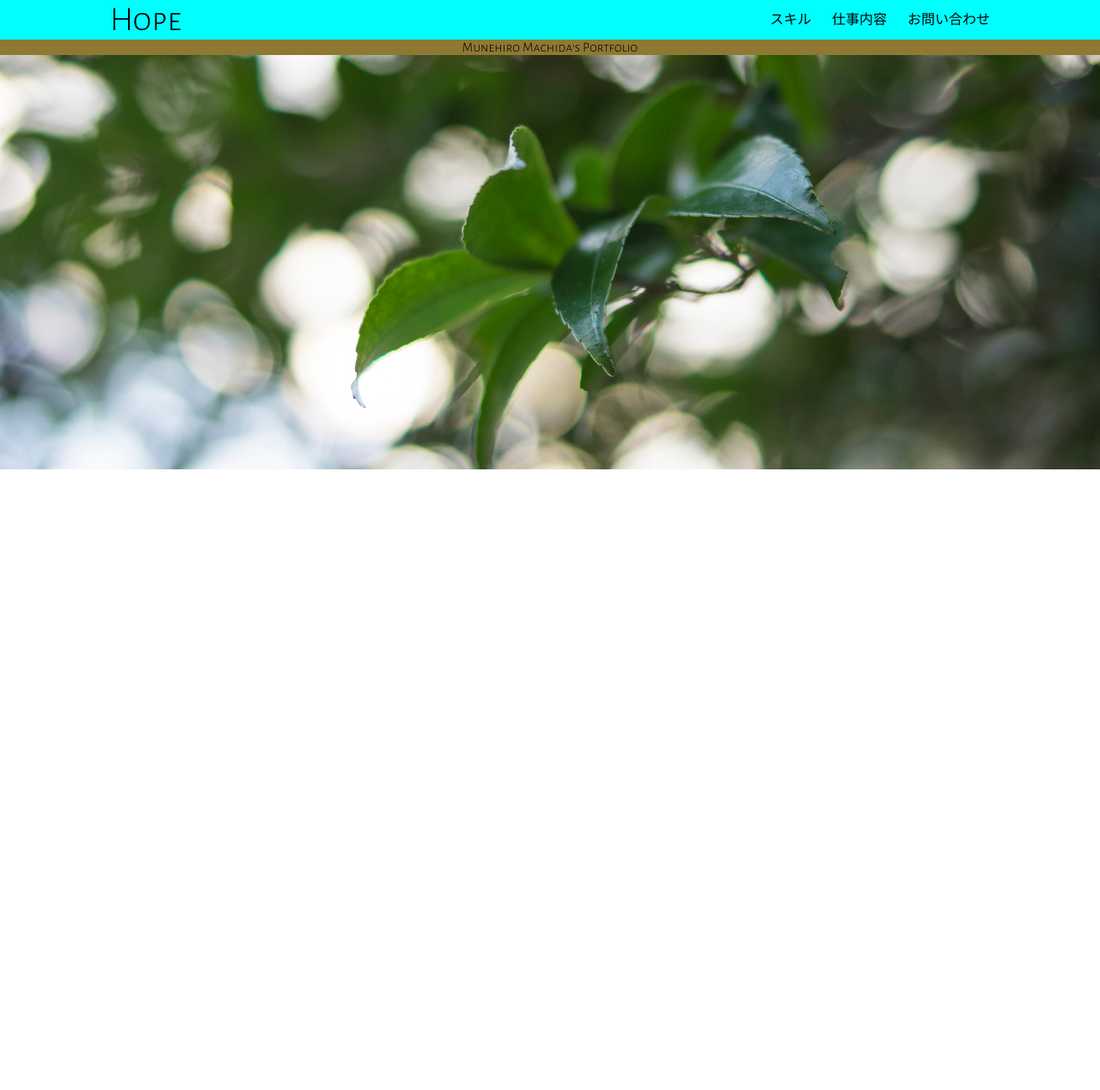
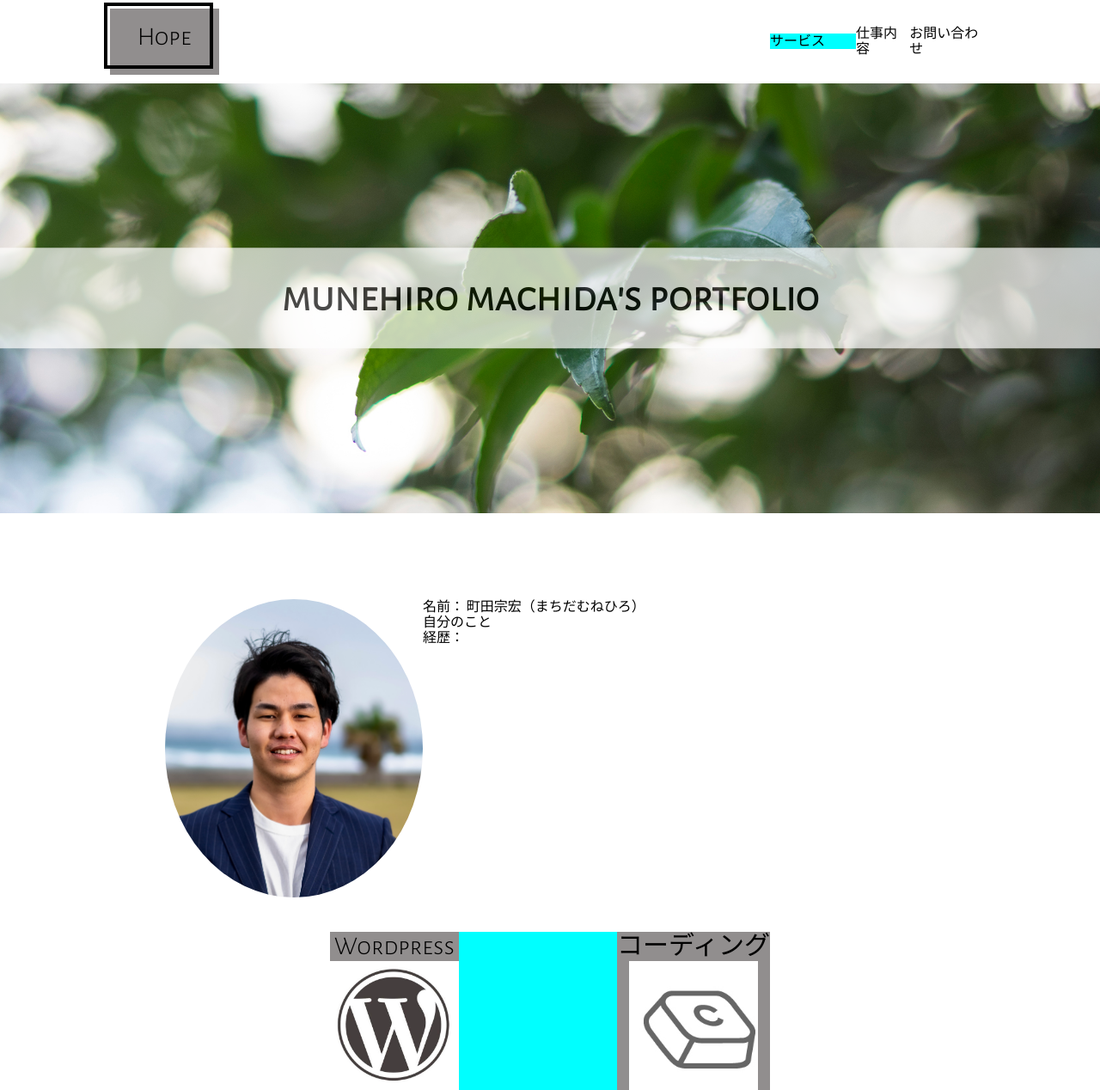
Before and after one commit to MunehiroMachida/self-introduction, a plain HTML site: page index.html in a window 1280 px wide. Shown: the whole page at 86% size. Before the commit the page ends 800 px from the top, so only its background shows below. Drawn offline with Linux system fonts and the light colour scheme.

Commit message:
画像いれ

```diff
--- a/index.html
+++ b/index.html
@@ -17,7 +17,7 @@
         <div class="header-box">
             <h1>Hope</h1>
             <div class="header-menu">
-                <p class="skill"><a href="">スキル</a></p>
+                <p class="service"><a href="">サービス</a></p>
                 <p class="work"><a href="">仕事内容</a></p>
                 <p class="inquiry"><a href="">お問い合わせ</a></p>
             </div>
@@ -25,11 +25,32 @@
     </header>
     <main>
         <div class="fv">
-            <div class="fv-title">Munehiro Machida's Portfolio</div>
+            <div class="fv-title">munehiro machida's portfolio</div>
 
             <!-- <img src="./img/photo0000-3900.jpg" alt=""> -->
         </div>
 
+        <div class="profile">
+            <p class="my-img">
+                <img src="./img/myimg.jpg" alt="">
+            </p>
+            <div class="my-txt">
+                <p class="name">名前： 町田宗宏（まちだむねひろ）</p>
+                <p>自分のこと</p>
+                <p>経歴：</p>
+            </div>
+        </div>
+
+        <div class="service">
+            <div class="service-box">
+                <p class="service-title">Wordpress</p>
+                <p><img src="./img/wordpress.jpg" alt=""></p>
+            </div>
+            <div class="service-box">
+                <p class="service-title">コーディング</p>
+                <p><img src="./img/icon_service03.jpg" alt=""></p>
+            </div>
+        </div>
     </main>
     <footer></footer>
 </body>
--- a/style.scss
+++ b/style.scss
@@ -4,7 +4,7 @@ body{
 }
 
 .header{
-    background-color: aqua;
+    background-color: #ffffff;
     .header-box{
         display: flex;
         align-items: center;
@@ -13,8 +13,21 @@ body{
         margin: 0 auto;
 
         h1{
-            font-size: 40px;
+            font-size: 30px;
+            position: relative;
+            padding: 1rem 2rem calc(1rem + 10px);
+            background-color: #918e8e;
+            margin: 10px 0;
         }
+        h1:before {
+            position: absolute;
+            top: -7px;
+            left: -7px;
+            width: 100%;
+            height: 100%;
+            content: '';
+            border: 4px solid #000;
+          }
         .header-menu{
             width: 25%;
             display: flex;
@@ -30,8 +43,58 @@ body{
     background-size: cover;
     background-position: center;
     height: 500px;
+    position: relative;
+    margin-bottom: 100px;
     .fv-title{
-        background-color: rgb(143, 121, 50);
+        background-color: #ffffff;
+        opacity: 0.7;
         text-align: center;
+        position: absolute;
+        width: 100%;
+        padding: 30px 0;
+        font-size: 50px;
+        font-weight: bold;
+        top: 50%;
+        left: 50%;
+        transform: translate(-50%, -50%);
+        -webkit-transform: translate(-50%, -50%);
+        -ms-transform: translate(-50%, -50%);
+    }
+
+
+}
+.profile{
+    display: flex;
+    width: 70%;
+    margin: 0 auto 40px;
+    .my-img{
+        // position: relative;
+        img{
+            width:300px;
+            border-radius: 50%;
+            }
+        }
+}
+
+.service{
+    display: flex;
+    justify-content: space-between;
+    background-color: aqua;
+    width: 40%;
+    margin: 0 auto;
+    .service-box{
+        .service-title{
+            font-size: 30px;
+        }
+        p{
+            background-color: #918e8e;
+            text-align: center;
+            img{
+
+                margin: 0 auto;
+                width: 150px;
+                height: 150px;
+            }
+        }
     }
 }
```
Also changed, not shown: img/icon_service03.jpg (added), img/myimg.jpg (added), img/wordpress.jpg (added), style.css, 1 other file.
